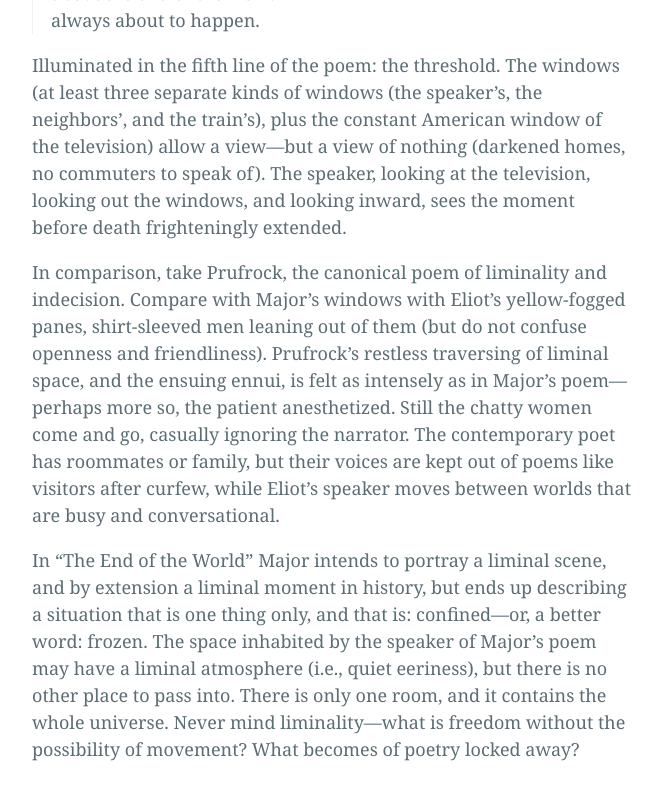
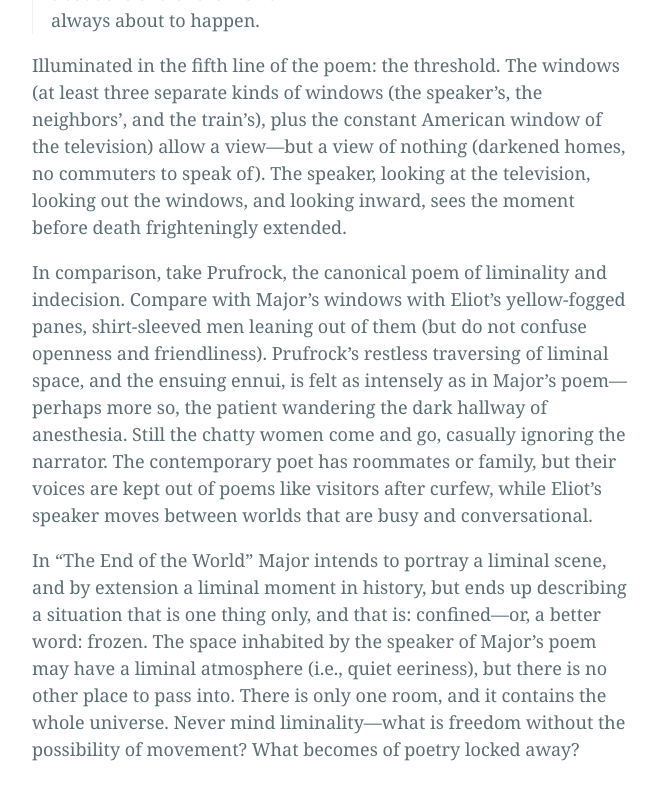
Before and after one commit to bliss-st/ss-website, a Jekyll site: the page built from _posts/2022-8-1-liberation-liminality-part-one.md, in a window 1280 px wide and 900 px high, scrolled down 3207 px. Shown: the top 800 px of the window, without its empty margins (308-970 px from the left). Built offline with Jekyll 4.4.1, drawn with Linux system fonts in a browser that asks for light colours.

Commit message:
Update 2022-8-1-liberation-liminality-part-one.md

```diff
--- a/_posts/2022-8-1-liberation-liminality-part-one.md
+++ b/_posts/2022-8-1-liberation-liminality-part-one.md
@@ -51,6 +51,6 @@ always about to happen.
 </blockquote>
 Illuminated in the fifth line of the poem: the threshold. The windows (at least three separate kinds of windows (the speaker’s, the neighbors’, and the train’s), plus the constant American window of the television) allow a view—but a view of nothing (darkened homes, no commuters to speak of). The speaker, looking at the television, looking out the windows, and looking inward, sees the moment before death frighteningly extended.
 
-In comparison, take Prufrock, the canonical poem of liminality and indecision. Compare with Major’s windows with Eliot’s yellow-fogged panes, shirt-sleeved men leaning out of them (but do not confuse openness and friendliness). Prufrock's restless traversing of liminal space, and the ensuing ennui, is felt as intensely as in Major’s poem—perhaps more so, the patient anesthetized. Still the chatty women come and go, casually ignoring the narrator. The contemporary poet has roommates or family, but their voices are kept out of poems like visitors after curfew, while Eliot’s speaker moves between worlds that are busy and conversational.
+In comparison, take Prufrock, the canonical poem of liminality and indecision. Compare with Major’s windows with Eliot’s yellow-fogged panes, shirt-sleeved men leaning out of them (but do not confuse openness and friendliness). Prufrock's restless traversing of liminal space, and the ensuing ennui, is felt as intensely as in Major’s poem—perhaps more so, the patient wandering the dark hallway of anesthesia. Still the chatty women come and go, casually ignoring the narrator. The contemporary poet has roommates or family, but their voices are kept out of poems like visitors after curfew, while Eliot’s speaker moves between worlds that are busy and conversational.
 
 In “The End of the World” Major intends to portray a liminal scene, and by extension a liminal moment in history, but ends up describing a situation that is one thing only, and that is: confined—or, a better word: frozen. The space inhabited by the speaker of Major’s poem may have a liminal atmosphere (i.e., quiet eeriness), but there is no other place to pass into. There is only one room, and it contains the whole universe. Never mind liminality—what is freedom without the possibility of movement? What becomes of poetry locked away?
```
